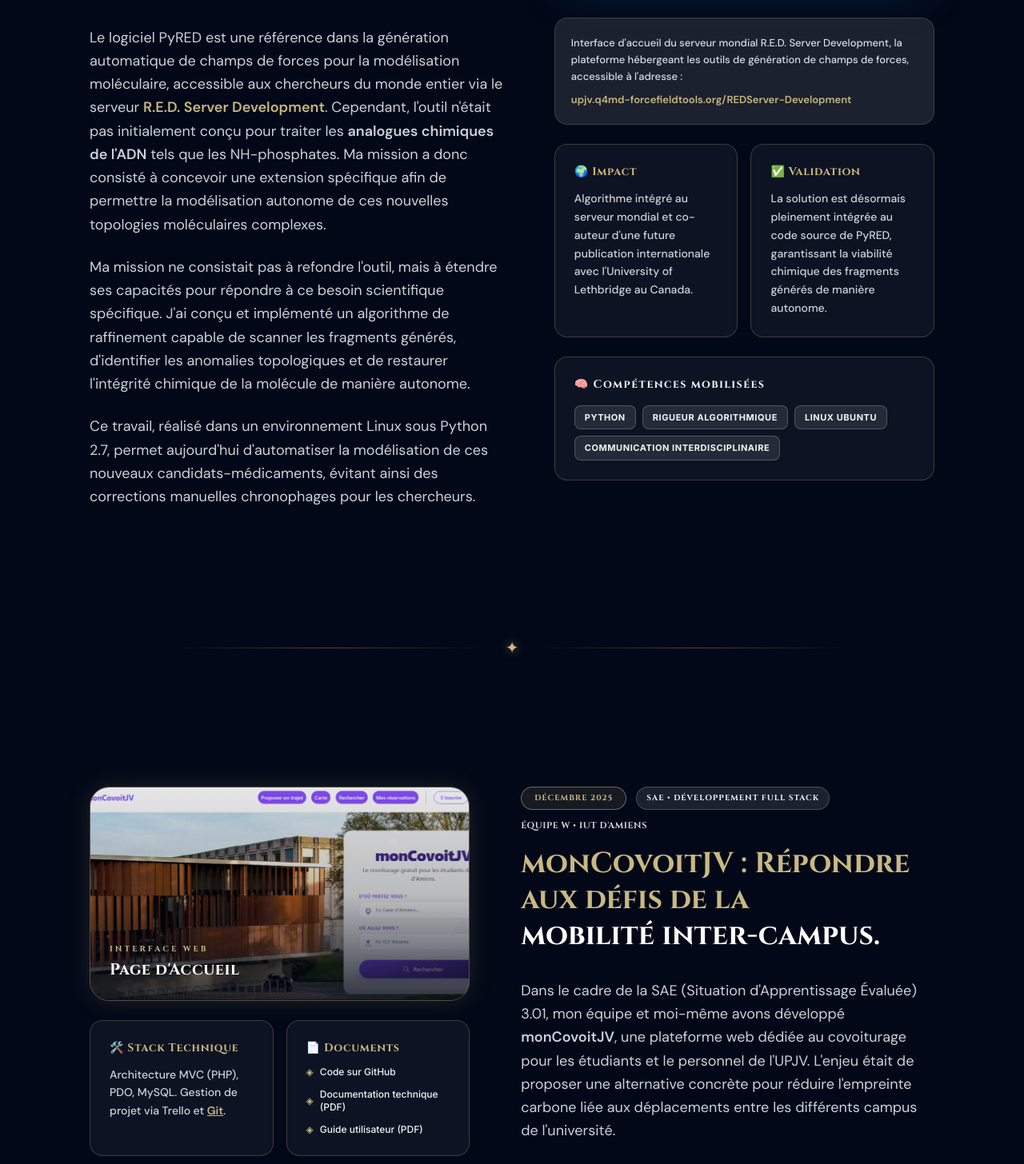
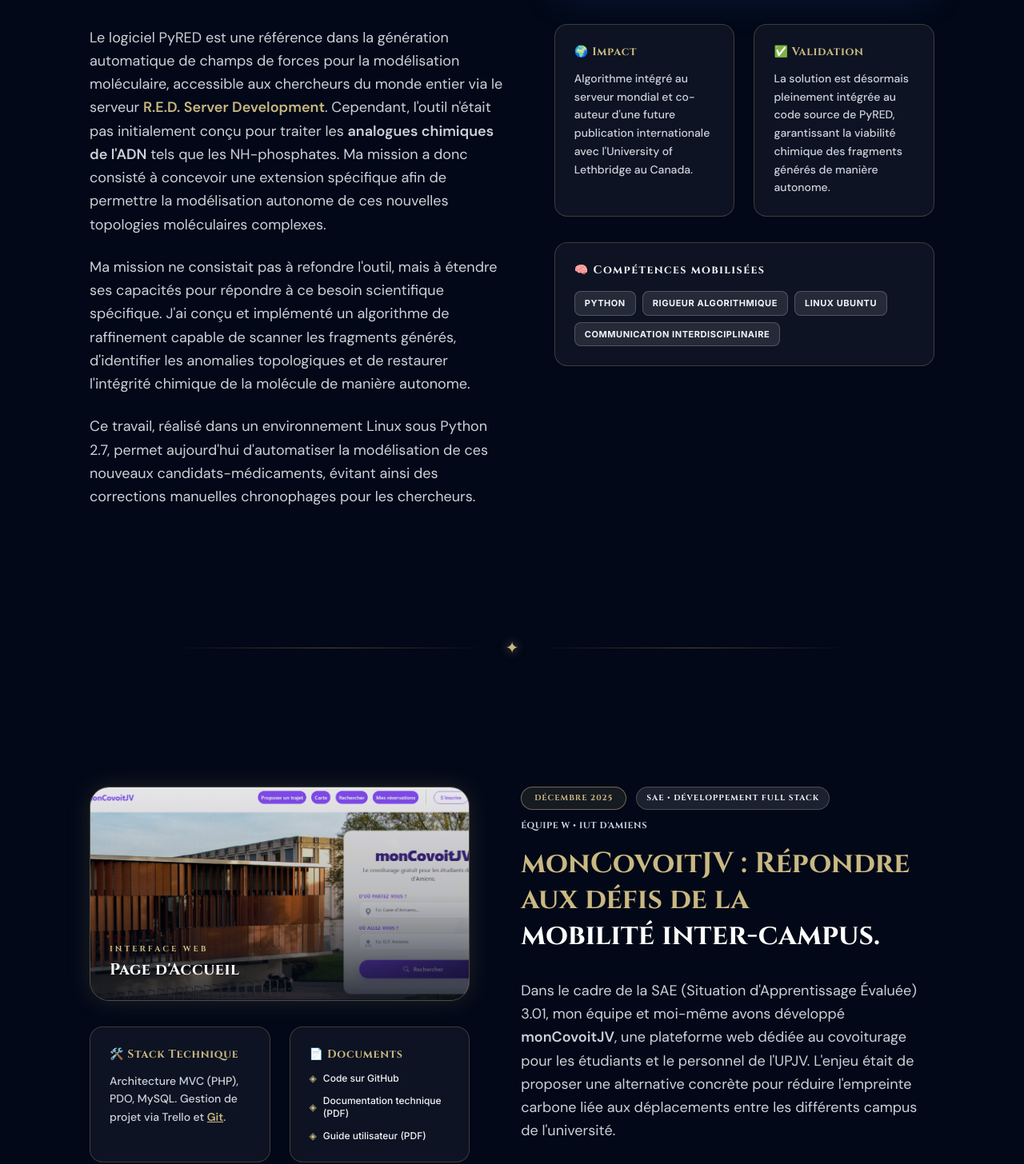
Before and after one commit to Mathys-V/portfolio-mathys, a Next.js app: page /realisations in a window 1280 px wide. Shown: the part 997-2453 px from the top of the page at 80% size. Built offline with nearby package versions, Linux system fonts and the light colour scheme.

Commit message:
Fix taille page accueil + page realisations

```diff
--- a/app/page.tsx
+++ b/app/page.tsx
@@ -265,32 +265,35 @@
             </div>
           </div>
 
-          {/* 2. BADGE DISPONIBILITÉ */}
+          {/* 2. BADGE DISPONIBILITÉ (Agrandi et plus lisible) */}
           <div
-            className="fade-up delay-200 inline-flex items-center gap-3 px-5 py-2.5 rounded-full"
+            className="fade-up delay-200 inline-flex items-center gap-3 px-6 py-3 rounded-full"
             style={{
               background: "rgba(201,184,130,0.08)",
-              border: "1px solid rgba(201,184,130,0.25)",
+              border: "1px solid rgba(201,184,130,0.35)",
               backdropFilter: "blur(8px)",
             }}
           >
-            {/* Point pulsant */}
-            <span className="relative flex h-2 w-2">
+            {/* Point pulsant légèrement agrandi */}
+            <span className="relative flex h-2.5 w-2.5">
               <span
                 className="pulse-ring absolute inline-flex h-full w-full rounded-full"
                 style={{ background: "#c9b882" }}
               />
               <span
-                className="relative inline-flex rounded-full h-2 w-2"
+                className="relative inline-flex rounded-full h-2.5 w-2.5"
                 style={{ background: "#c9b882" }}
               />
             </span>
             <span
+              className="font-bold"
               style={{
                 fontFamily: "'Cinzel', serif",
-                fontSize: "10px",
-                letterSpacing: "0.2em",
+                fontSize: "13px" /* Taille augmentée */,
+                letterSpacing: "0.15em",
                 color: "#c9b882",
+                textShadow:
+                  "0 0 10px rgba(201,184,130,0.3)" /* Lueur pour contraster */,
               }}
             >
               DÉVELOPPEUR FULL STACK · ORIENTÉ BACK-END
--- a/app/realisations/page.tsx
+++ b/app/realisations/page.tsx
@@ -220,7 +220,7 @@
             </div>
 
             {/* ── COLONNE DROITE : LES VISUELS ET LES CARTES TECHNIQUES ── */}
-            <div className="lg:w-[45%] flex flex-col gap-6 relative z-10">
+            <div className="lg:w-[45%] flex flex-col gap-8 relative z-10">
               <div className="relative aspect-video rounded-3xl overflow-hidden border border-[#c9b882]/40 shadow-[0_0_50px_rgba(59,130,246,0.15)] group cursor-pointer bg-[#020817]/60">
                 <Image
                   src="/img/realisations/pyred-accueil.png"
@@ -239,25 +239,9 @@
                   </p>
                 </div>
               </div>
-              <div
-                className="p-5 bg-white/10 rounded-2xl border border-[#c9b882]/20 text-[13px] dm-sans leading-relaxed font-medium"
-                style={{ color: "rgba(226,232,240,0.95)" }}
-              >
-                Interface d'accueil du serveur mondial R.E.D. Server
-                Development, la plateforme hébergeant les outils de génération
-                de champs de forces, accessible à l'adresse :
-                <a
-                  href="https://upjv.q4md-forcefieldtools.org/REDServer-Development/"
-                  target="_blank"
-                  rel="noopener noreferrer"
-                  className="text-[#c9b882] hover:text-white hover:underline block mt-2 transition-colors font-bold"
-                >
-                  upjv.q4md-forcefieldtools.org/REDServer-Development
-                </a>
-              </div>
 
-              {/* Cartes d'Impact et de Validation */}
-              <div className="grid grid-cols-1 sm:grid-cols-2 gap-4">
+              {/* Cartes d'Impact et de Validation (Espacement augmenté à gap-6) */}
+              <div className="grid grid-cols-1 sm:grid-cols-2 gap-6">
                 <div className="p-6 project-card rounded-2xl">
                   <h4 className="cinzel font-bold text-[#c9b882] mb-3 flex items-center gap-2 text-sm tracking-wider">
                     🌍 Impact
@@ -388,7 +372,7 @@
             </div>
 
             {/* ── COLONNE VISUELS ET CARTES (Gauche) ── */}
-            <div className="lg:w-[45%] flex flex-col gap-6 relative z-10">
+            <div className="lg:w-[45%] flex flex-col gap-8 relative z-10">
               <div className="relative aspect-video rounded-3xl overflow-hidden border border-[#c9b882]/40 shadow-[0_0_30px_rgba(201,184,130,0.15)] group cursor-pointer">
                 <Image
                   src="/img/realisations/moncovoitJV.png"
@@ -408,8 +392,8 @@
                 </div>
               </div>
 
-              {/* Cartes Techniques */}
-              <div className="grid grid-cols-1 sm:grid-cols-2 gap-4">
+              {/* Cartes Techniques (Espacement augmenté à gap-6) */}
+              <div className="grid grid-cols-1 sm:grid-cols-2 gap-6">
                 <div className="p-6 project-card rounded-2xl">
                   <h4 className="cinzel font-bold text-[#c9b882] mb-3 flex items-center gap-2 text-sm tracking-wider">
                     🛠️ Stack Technique
```
